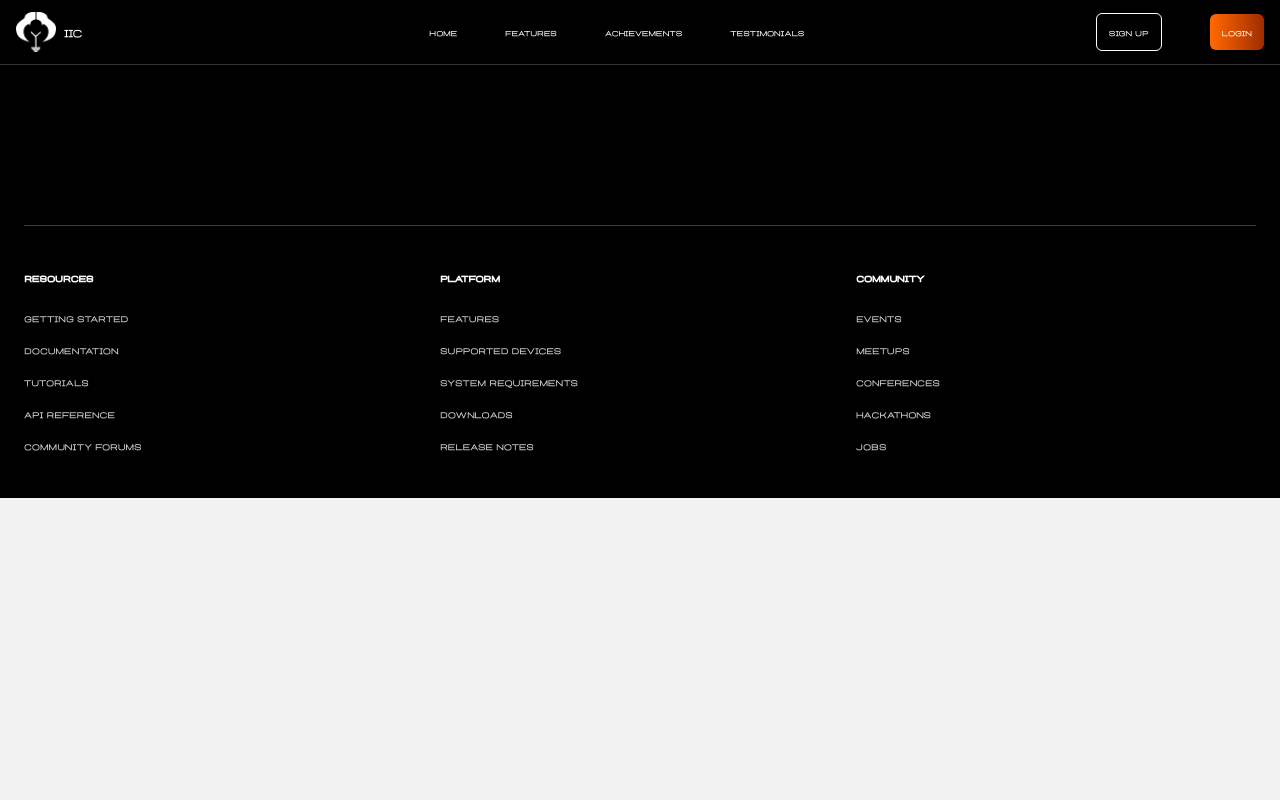
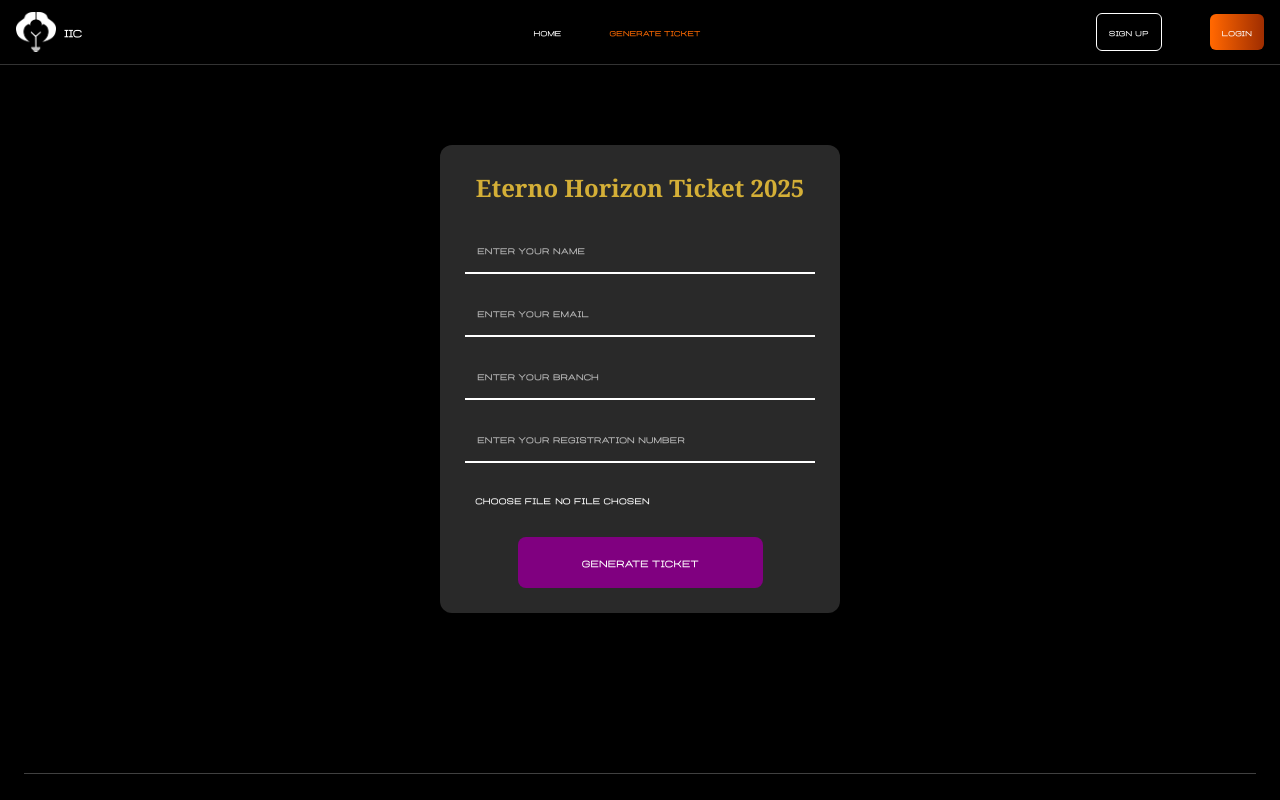
Before and after one commit to chinmaya-sahoo/New-Orientation-Web, a React (Vite) app: page /ticket in a window 1280 px wide. Shown: the top 800 px of the page. Built offline with nearby package versions, Linux system fonts and the light colour scheme.

Commit message:
update : Navbar routing + App.jsx routing + added ticket component

```diff
--- a/src/App.jsx
+++ b/src/App.jsx
@@ -6,6 +6,7 @@ import Registration from './components/Registration/Registration'
 import Navbar from './components/Navbar/Navbar'
 import Footer from './components/Footer/Footer'
 import Hashira from './components/Domain/Hashira'
+import Ticket from './components/Ticket/Ticket.jsx'
 
 function App() {
 
@@ -14,7 +15,7 @@ function App() {
       <Navbar />
         <Routes>
           <Route path="/" element={<Home />} />
-          <Route path="/registration" element={<Registration />} />
+          <Route path="/ticket" element={<Ticket/>} />
         </Routes>
       <Footer/>
     </div>
--- a/src/components/Navbar/Navbar.jsx
+++ b/src/components/Navbar/Navbar.jsx
@@ -5,9 +5,10 @@ import { useState } from "react";
 const Navbar = () => {
  const navItems = [
    { label: "Home", href: "/" },
-    { label: "Features", href: "/features" },
-    { label: "Achievements", href: "/achievements" },
-    { label: "Testimonials", href: "/testimonials" },
+   { label: "Generate Ticket", href: "/ticket" },
+    // { label: "Features", href: "/features" },
+    // { label: "Achievements", href: "/achievements" },
+    // { label: "Testimonials", href: "/testimonials" },
     // { label: "Login", href: "/login" },
     // { label: "Sign Up", href: "/signup" },
   ];
--- /dev/null
+++ b/src/components/Ticket/Ticket.jsx
@@ -0,0 +1,119 @@
+import React, { useState, useRef } from "react";
+import logo from "./Ticket.jpg";
+import "./Tickets.css";
+
+const Ticket = () => {
+  const [userName, setUserName] = useState("");
+  const [userEmail, setUserEmail] = useState("");
+  const [branch, setBranch] = useState("");
+  const [registrationNumber, setRegistrationNumber] = useState("");
+  const [selectedImage, setSelectedImage] = useState(null);
+  const imageRef = useRef();
+
+  const handleInputChange = (setter) => (event) => setter(event.target.value);
+
+  const handleProfileImageChange = (event) => {
+    const file = event.target.files[0];
+    if (file) {
+      const reader = new FileReader();
+      reader.onload = () => setSelectedImage(reader.result);
+      reader.readAsDataURL(file);
+    }
+  };
+
+  const handleGenerateTicket = () => {
+    if (!userName || !userEmail || !branch || !registrationNumber) {
+      alert("Please fill in all fields.");
+      return;
+    }
+    imageRef.current.style.display = "block";
+  };
+
+  const handleDownloadTicket = () => {
+    const canvas = document.createElement("canvas");
+    const ctx = canvas.getContext("2d");
+
+    const ticketImg = new Image();
+    ticketImg.src = logo;
+
+    ticketImg.onload = () => {
+      canvas.width = ticketImg.width;
+      canvas.height = ticketImg.height;
+      ctx.drawImage(ticketImg, 0, 0);
+
+      ctx.font = "bold 40px Arial, sans-serif";
+      ctx.fillStyle = "#fff";
+      ctx.textAlign = "center";
+      ctx.fillText(userName, canvas.width / 2, 280);
+      ctx.fillText(userEmail, canvas.width / 2, 330);
+      ctx.fillText(branch, canvas.width / 2, 380);
+      ctx.fillText(registrationNumber, canvas.width / 2, 430);
+
+      if (selectedImage) {
+        const profileImg = new Image();
+        profileImg.src = selectedImage;
+
+        profileImg.onload = () => {
+          ctx.save();
+          ctx.beginPath();
+          ctx.arc(200, 100, 80, 0, Math.PI * 2);
+          ctx.closePath();
+          ctx.clip();
+          ctx.drawImage(profileImg, 120, 20, 160, 160);
+          ctx.restore();
+
+          const link = document.createElement("a");
+          link.href = canvas.toDataURL("image/png");
+          link.download = "Eterno_Horizon_Ticket_2025.png";
+          link.click();
+        };
+      }
+    };
+  };
+
+  return (
+    <div className="flex justify-center items-center mt-20 ">
+      <div className="ticket-container">
+        <h2 className="ticket-title font-serif">Eterno Horizon Ticket 2025 </h2>
+
+        <div className="input-group">
+          <input type="text" placeholder="Enter your name" value={userName} onChange={handleInputChange(setUserName)} />
+          <div className="underline"></div>
+        </div>
+
+        <div className="input-group">
+          <input type="email" placeholder="Enter your email" value={userEmail} onChange={handleInputChange(setUserEmail)} />
+          <div className="underline"></div>
+        </div>
+
+        <div className="input-group">
+          <input type="text" placeholder="Enter your branch" value={branch} onChange={handleInputChange(setBranch)} />
+          <div className="underline"></div>
+        </div>
+
+        <div className="input-group">
+          <input type="text" placeholder="Enter your registration number" value={registrationNumber} onChange={handleInputChange(setRegistrationNumber)} />
+          <div className="underline"></div>
+        </div>
+
+        <div className="file-upload">
+          <input type="file" accept="image/*" onChange={handleProfileImageChange} />
+        </div>
+
+        <button className="generate-btn" onClick={handleGenerateTicket}>Generate Ticket</button>
+
+        <div ref={imageRef} className="ticket-preview" style={{ display: "none" }}>
+          <img src={logo} alt="Ticket Template" />
+          <p>{userName}</p>
+          <p>{userEmail}</p>
+          <p>{branch}</p>
+          <p>{registrationNumber}</p>
+          <button className="download-btn" onClick={handleDownloadTicket}>Download Ticket</button>
+        </div>
+      </div>
+
+    </div>
+  );
+};
+
+export default Ticket;
--- /dev/null
+++ b/src/components/Ticket/Tickets.css
@@ -0,0 +1,122 @@
+@import url('https://fonts.googleapis.com/css2?family=Poppins:wght@400;600&display=swap');
+
+.ticket-container {
+  background: #292929;
+  padding: 25px;
+  border-radius: 12px;
+  box-shadow: 0px 8px 16px rgba(0, 0, 0, 0.3);
+  text-align: center;
+  max-width: 400px;
+  width: 100%;
+}
+
+.ticket-title {
+  font-size: 24px;
+  font-weight: 700;
+  margin-bottom: 20px;
+  color: #d4af37;
+}
+
+.input-group {
+  margin-bottom: 15px;
+  position: relative;
+}
+
+.input-group input {
+  width: 100%;
+  padding: 12px;
+  border: none;
+  background: transparent;
+  color: white;
+  border-radius: 8px;
+  font-size: 16px;
+  outline: none;
+}
+
+.input-group input::placeholder {
+  color: #bbb;
+}
+
+.underline {
+  position: absolute;
+  bottom: 0;
+  left: 0;
+  width: 100%;
+  height: 2px;
+  background: white;
+}
+
+.file-upload {
+  padding: 10px;
+  border-radius: 8px;
+  text-align: center;
+  margin-bottom: 15px;
+}
+
+.file-upload input {
+  width: 100%;
+  color: white;
+}
+
+.generate-btn {
+  background: purple;
+  color: white;
+  padding: 12px;
+  border: none;
+  border-radius: 8px;
+  font-size: 18px;
+  cursor: pointer;
+  width: 70%;
+  transition: 0.3s;
+}
+
+.generate-btn:hover {
+  background: #800080;
+  transform: scale(1.05);
+}
+
+.ticket-preview {
+  margin-top: 20px;
+  padding: 15px;
+  background: rgba(255, 255, 255, 0.1);
+  border-radius: 10px;
+}
+
+.ticket-preview img {
+  width: 100%;
+  border-radius: 8px;
+}
+
+.profile-pic {
+  width: 80px;
+  height: 80px;
+  border-radius: 50%;
+  margin-top: 10px;
+}
+
+.download-btn {
+  background: #007bff;
+  color: white;
+  padding: 12px;
+  border: none;
+  border-radius: 8px;
+  font-size: 18px;
+  cursor: pointer;
+  width: 100%;
+  margin-top: 10px;
+}
+
+.download-btn:hover {
+  background: #0056b3;
+  transform: scale(1.05);
+}
+
+@media (max-width: 450px) {
+  .ticket-container {
+    width: 90%;
+  }
+
+  .ticket-title {
+    font-size: 20px;
+  }
+}
```
Also changed, not shown: src/components/Ticket/Ticket.jpg (added).
